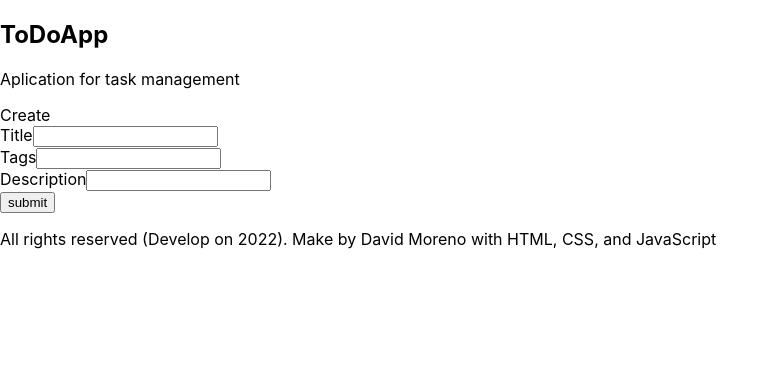
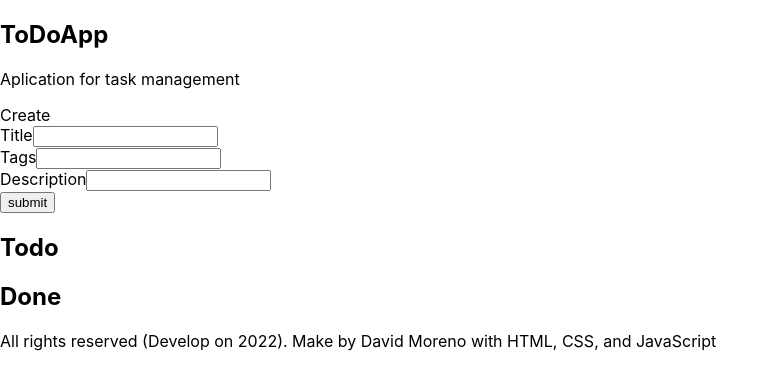
Before and after one commit to CesarDavidMorenR/task-magnament-react, a React (Create React App) app: page / in a window 1280 px wide. Shown: the top 390 px of the page, without its empty margins (0-779 px from the left). Built offline with nearby package versions, Linux system fonts and the light colour scheme; the HTML template or start-up script is replaced by a standard one.

Commit message:
REFACTORING: Sections todo and done make

```diff
--- a/src/App.js
+++ b/src/App.js
@@ -1,19 +1,22 @@
 import React from 'react';
 import { Header } from './components/Header.js'
 import { Form } from './components/Form.js';
-import {Footer } from './components/Footer.js'
+import { Footer } from './components/Footer.js'
+import { Sections } from './components/Sections.js'
 // import './App.css';
 
 function App() {
   return (
     <div className="App">
-        <section className="mainCointainer">
-           <Header />
+      <section className="mainCointainer">
+        <Header />
            <Form />
-           <Footer />
-         </section>
+           <Sections title='Todo' />
+           <Sections title='Done' />
+      </section>
+      <Footer />
     </div>
-  )
+  );
 }
 
 export default App;
--- /dev/null
+++ b/src/components/Sections.js
@@ -0,0 +1,11 @@
+import React from "react";
+
+export const Sections = ({title}) => {
+  return (
+    <div>
+      <h1>{title}</h1>
+      <div className="whiteSpace"></div>
+      <section></section>
+    </div>
+  );
+};
```
